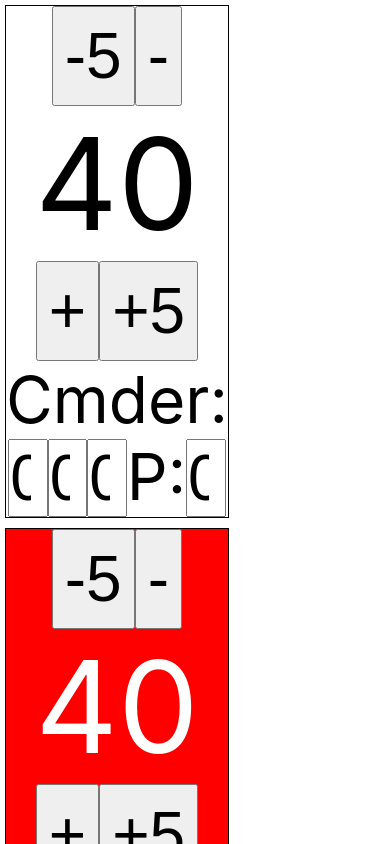
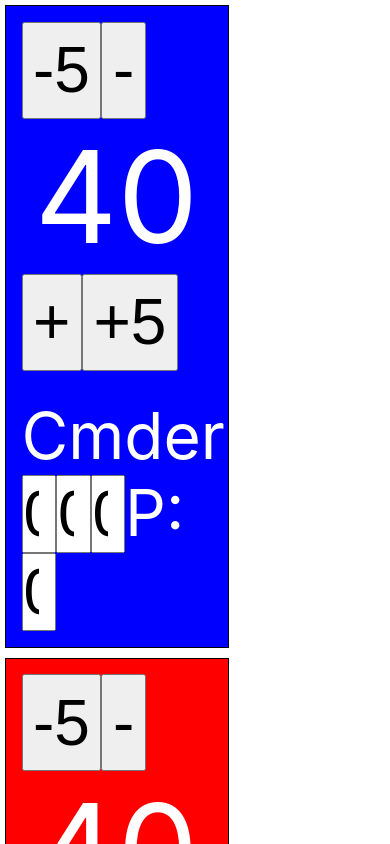
Before and after one commit to WAftring/CS601-Final-Project, a React (Create React App) app: page / in a window 390 px wide. Both pictures are taken after a click on the button "Start". Shown: the top 844 px of the page. Built offline with nearby package versions, Linux system fonts and the light colour scheme.

Commit message:
Toying with mobile

```diff
--- a/src/App.css
+++ b/src/App.css
@@ -1,41 +1,3 @@
-.App {
-  text-align: center;
-}
-
-.App-logo {
-  height: 40vmin;
-  pointer-events: none;
-}
-
-@media (prefers-reduced-motion: no-preference) {
-  .App-logo {
-    animation: App-logo-spin infinite 20s linear;
-  }
-}
-
-.App-header {
-  background-color: #282c34;
-  min-height: 100vh;
-  display: flex;
-  flex-direction: column;
-  align-items: center;
-  justify-content: center;
-  font-size: calc(10px + 2vmin);
-  color: white;
-}
-
-.App-link {
-  color: #61dafb;
-}
-
-@keyframes App-logo-spin {
-  from {
-    transform: rotate(0deg);
-  }
-  to {
-    transform: rotate(360deg);
-  }
-}
 
 .playerContainer {
   display: flex;
@@ -49,16 +11,16 @@
   margin: 5px 5px;
 }
 
-.desktop > * {
+.desktop  * {
   margin: 2%;
   padding: 5%;
 }
 
-.desktop > button {
+.desktop  button {
   margin: 0;
 }
 
-.desktop > span {
+.desktop  span {
   font-size: 800%;
   overflow: hidden;
 }
@@ -67,27 +29,39 @@
   font-size: 400%;
 }
 
-.desktop > input {
+.desktop input {
   width: 16%;
   text-align: center;
   justify-content: center;
 }
 
 .mobile {
-  flex-basis: calc(50% -20px);
-  box-sizing: border-box;
-  margin: 5px;
-  justify-content: center;
+  transform: rotate(90deg);
+  display: flex;
+  flex-wrap: wrap;
+  width: 100vw;
+  height: 100vh;
+
+}
+.mobile > * {
+  margin: 2%;
+  padding: 5%;
 }
 
-.mobile0 {
-  transform: rotate(90deg);
+.mobile button {
+  font-size: x-large;
+  padding: 20px;
+
 }
 
-.mobile1 {
-  transform: rotate(270deg);
+.mobile span {
+  font-size: 400%;
 }
 
+.player0 {
+    background-color: blue;
+    color: white;
+}
 .player1 {
     background-color: red;
     color: white;
@@ -108,3 +82,9 @@
   padding: 0px;
   font-size: 400%;
 }
+
+.mobile .cmder {
+  margin: 0px;
+  padding: 0px;
+  font-size: 200%;
+}
--- a/src/App.js
+++ b/src/App.js
@@ -2,12 +2,19 @@ import React from 'react';
 import './App.css';
 
 import View from './components/View'
+import MobileView from './components/MobileView';
+import { isMobile } from 'react-device-detect';
+import Player from './components/Player';
 
 
 function App() {
   return (
     <div className="App">
-      <View/>
+      {!isMobile ? (
+        <View/>
+      ) : (
+        <Player life="40"/>
+      )}
     </div>
   );
 }
--- /dev/null
+++ b/src/components/MobileView.js
@@ -0,0 +1,23 @@
+import React from "react";
+
+class MobileView extends React.Component {
+    constructor(props) {
+        super(props)
+        this.state = {
+            starting_life: 40
+        }
+    }
+    updateStartingLife = (event) => {
+        this.setState({starting_life: event.target.value})
+    }
+    render() {
+        return (
+            <div className="mobile">
+                <label>Life:</label><input type="number" min="0" max="40" value={this.state.starting_life} onChange={this.updateStartingLife}/>
+                <button>Start</button>
+            </div>
+        )
+    }
+}
+
+export default MobileView;
--- a/src/components/Player.js
+++ b/src/components/Player.js
@@ -7,7 +7,7 @@ class Player extends React.Component {
         console.trace("Constructing player")
         let className = `desktop player${props.count}`;
         if(isMobile) {
-            className = `mobile mobile${props.count % 2} player${props.count}`
+            className = `mobile`
         }
         this.state = {
             life: props.life,
@@ -36,16 +36,20 @@ class Player extends React.Component {
     render() {
         return (
             <div className={this.state.class}>
+                <div>
                 <button onClick={() => this.decrementLife("5")}>-5</button>
                 <button onClick={() => this.decrementLife("1")}>-</button>
                 <span>{String(this.state.life).padStart(2, 0)}</span>
                 <button onClick={() => this.incrementLife("1")}>+</button>
-                <button onClick={() => this.incrementLife("5")}>+5</button><br/>
+                <button onClick={() => this.incrementLife("5")}>+5</button>
+                </div>
+                <div>
                 <label className="cmder">Cmder:</label>
                 {this.state.commander_damage.map((number, index) => (
                     <input onChange={(event) => this.updateCmdDmg(event, index)} className="cmder" type="number" min="0" max="21" value={number}></input>
                 ))}
                 <label className="cmder">P:</label><input className="cmder" type="number" min="0" max="10" value={this.state.poison_dmg} onChange={this.updatePoison}></input>
+                </div>
             </div>
         )
     }
```
Also changed, not shown: public/index.html (+0 -23 lines).
